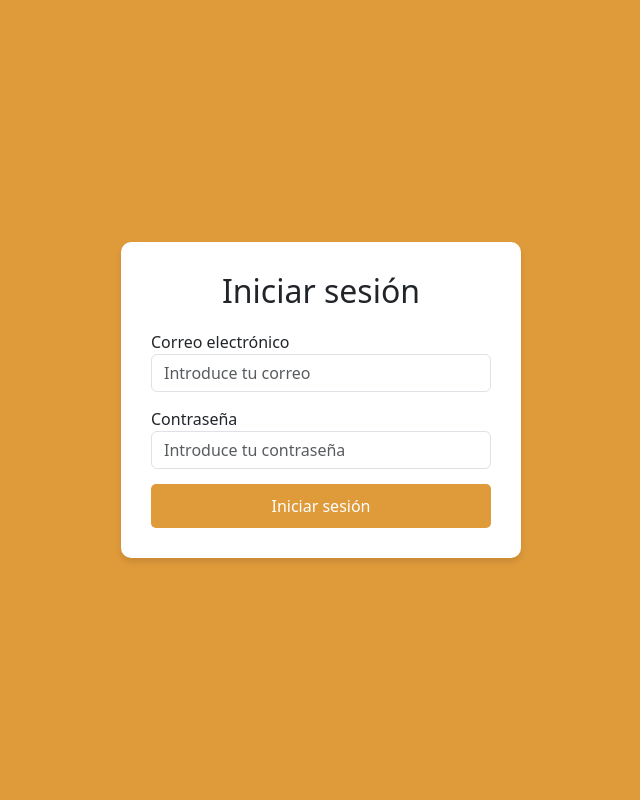
After one commit to cassey1908/Cassey_Express, a PHP site: page /cass_express_delivery/admin/index.php in a window 1280 px wide. The commit adds this page. Shown: the whole page, without its empty margins (319-959 px from the left). Run offline with PHP 8.4, Linux system fonts and the light colour scheme; some libraries are stand-ins or nearby versions.

Commit message:
version-1

```diff
--- a/admin/bbdd.sql
+++ b/admin/bbdd.sql
@@ -80,10 +80,11 @@ CREATE TABLE detalle_pedidos (
 CREATE TABLE carrito (
     id INT AUTO_INCREMENT PRIMARY KEY,
     id_cliente INT NOT NULL,
-    id_producto INT NOT NULL
+    id_producto INT NOT NULL,
+    cantidad INT NOT NULL
 
 );
-select * from carrito;
+
 
 -- Tabla de Calificaciones
 CREATE TABLE calificaciones (
--- /dev/null
+++ b/admin/index.php
@@ -0,0 +1,70 @@
+<?php
+// Aquí puedes agregar tu lógica PHP si es necesario (por ejemplo, para procesar el formulario).
+?>
+<!DOCTYPE html>
+<html lang="es">
+<head>
+    <meta charset="UTF-8">
+    <meta name="viewport" content="width=device-width, initial-scale=1.0">
+    <title>Iniciar sesión - Cassey Express</title>
+    <link href="https://cdn.jsdelivr.net/npm/bootstrap@5.3.0/dist/css/bootstrap.min.css" rel="stylesheet">
+    <script src="https://kit.fontawesome.com/YOUR-FONT-AWESOME-CODE.js" crossorigin="anonymous"></script>
+    <link rel="stylesheet" href="./css/fontawesome.min.css">
+    <link rel="stylesheet" href="./css/all.min.css">
+    <link rel="stylesheet" href="./css/estilos.css">
+    <style>
+        body {
+            background-color: rgb(223, 154, 58);
+            display: flex;
+            justify-content: center;
+            align-items: center;
+            height: 100vh;
+        }
+        .login-form {
+            background-color: white;
+            padding: 30px;
+            border-radius: 10px;
+            box-shadow: 0 4px 6px rgba(0, 0, 0, 0.1);
+            width: 100%;
+            max-width: 400px;
+        }
+        .login-form h2 {
+            text-align: center;
+            margin-bottom: 20px;
+        }
+        .form-control {
+            margin-bottom: 15px;
+        }
+        .btn-login {
+            background-color: rgb(223, 154, 58);
+            color: white;
+            width: 100%;
+            padding: 10px;
+            border: none;
+            border-radius: 5px;
+        }
+        .btn-login:hover {
+            background-color: #f1b24b;
+        }
+    </style>
+</head>
+<body>
+    <div class="login-form">
+        <h2>Iniciar sesión</h2>
+        <form id="login" action="php/login.php" method="POST">
+    <div class="form-group">
+        <label for="email">Correo electrónico</label>
+        <input type="email" class="form-control" id="email" name="email" placeholder="Introduce tu correo" required>
+    </div>
+    <div class="form-group">
+        <label for="password">Contraseña</label>
+        <input type="password" class="form-control" id="password" name="password" placeholder="Introduce tu contraseña" required>
+    </div>
+    <button type="submit" class="btn-login">Iniciar sesión</button>
+</form>
+
+    </div>
+
+    <script src="./js/bootstrap.min.js"></script>
+</body>
+</html>
--- a/admin/productos.php
+++ b/admin/productos.php
@@ -8,6 +8,7 @@
     <link href="https://cdnjs.cloudflare.com/ajax/libs/font-awesome/6.0.0-beta3/css/all.min.css" rel="stylesheet">
     <link rel="stylesheet" href="css/estilos.css">
     <link rel="stylesheet" href="css/productos.css">
+    <link rel="stylesheet" href="./css/sweetalert2.css">
 </head>
 <body>
 
@@ -131,6 +132,7 @@ include ('./componenetes/aside.php');
     }
 </script>
 <script src="./js/productos.js"></script>
+<script src="./js/sweetalert2.js"></script>
 
 </body>
 </html>
--- a/index.php
+++ b/index.php
@@ -1,5 +1,5 @@
-<?php
-   session_start();
+    <?php
+    session_start();
 
     ?>
 
--- a/js/productos.js
+++ b/js/productos.js
@@ -174,9 +174,10 @@ function traerCarrito(id_cliente){
     xhr.addEventListener('load',function(e) {
         //verificamos si la respuesta es 200
         if(xhr.status===200){
+            console.log(xhr.response);
+
             //parseamos a json la respuesta del servidor
             let respuesta = JSON.parse(xhr.response);
-            console.log(respuesta);
             //capturamos el div del carrito
             let carrito = document.getElementById('productosCarrito');
             //limpiamos el div
```
Also changed, not shown: admin/js/pedidos.js (+8 -1 lines), admin/img/arroz frito.jpeg (added), admin/img/esp.con albondigas.jpg (added), admin/img/espagueti.jpeg (added), admin/img/langostas.jpeg (added), admin/img/macarones a ala carbonara.jpg (added), admin/img/muslos.jpg (added), admin/img/p.reina.jpg (added), admin/img/perrito caliente.jpg (added), admin/img/pescado frito.jpg (added), admin/img/pescado.jpg (added), admin/img/pizza peperoni.jpg (added), admin/img/pollo con patatas.jpg (added).
